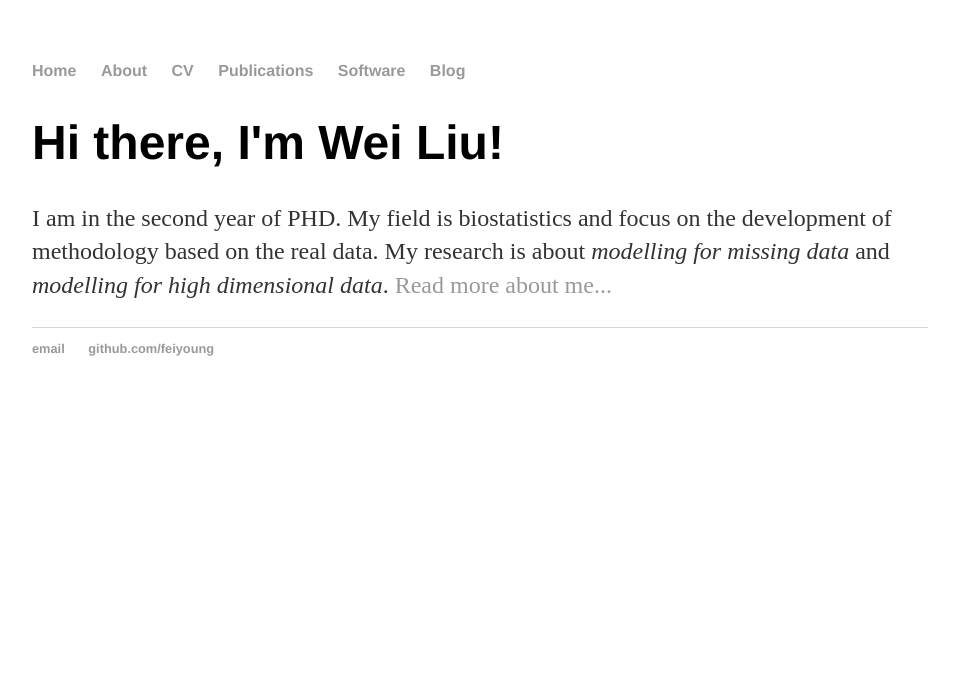
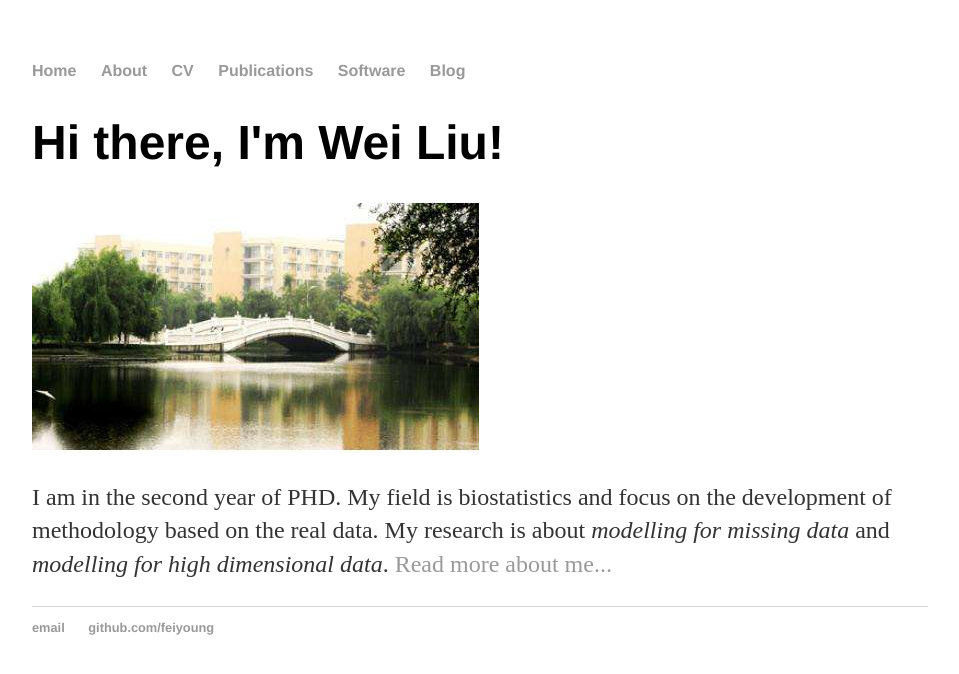
Before and after one commit to feiyoung/feiyoung.github.io, a Jekyll site: the page built from index.html, in a window 1280 px wide. Shown: the top 674 px of the page, without its empty margins (160-1119 px from the left). Built offline with Jekyll 4.4.1, drawn with Linux system fonts in a browser that asks for light colours.

Commit message:
'update'

```diff
--- a/index.html
+++ b/index.html
@@ -5,5 +5,6 @@ title: Wei Liu, feiyoung
 
 		<div class="blurb">
 			<h1>Hi there, I'm Wei Liu!</h1>
+			<img src="xicailake.jpg">
 			<p>I am in the second year of PHD. My field is biostatistics and focus on the development of methodology based on the real data. My research is about <em>modelling for missing data </em>and <em>modelling for high dimensional data</em>.  <a href="/about">Read more about me...</a></p>
 		</div>
```
Also changed, not shown: xicailake.jpg (added).
